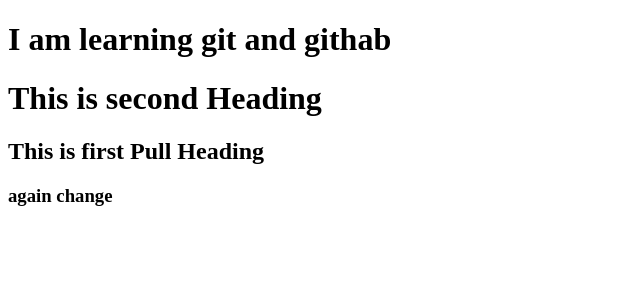
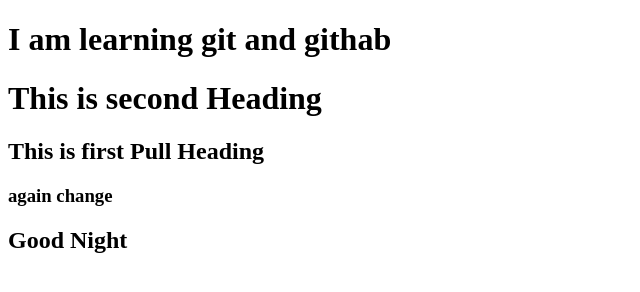
Before and after one commit to JakariyaPranto/my-first-website, a plain HTML site: page index.html in a window 1280 px wide. Shown: the whole page, without its empty margins (0-640 px from the left). Drawn offline with Linux system fonts and the light colour scheme.

Commit message:
good night

```diff
--- a/index.html
+++ b/index.html
@@ -11,5 +11,6 @@
     <h1>This is second Heading</h1>
     <h2>This is first Pull Heading</h2>
     <h3>again change</h3>
+    <h2> Good Night</h2>
 </body>
 </html>
```
